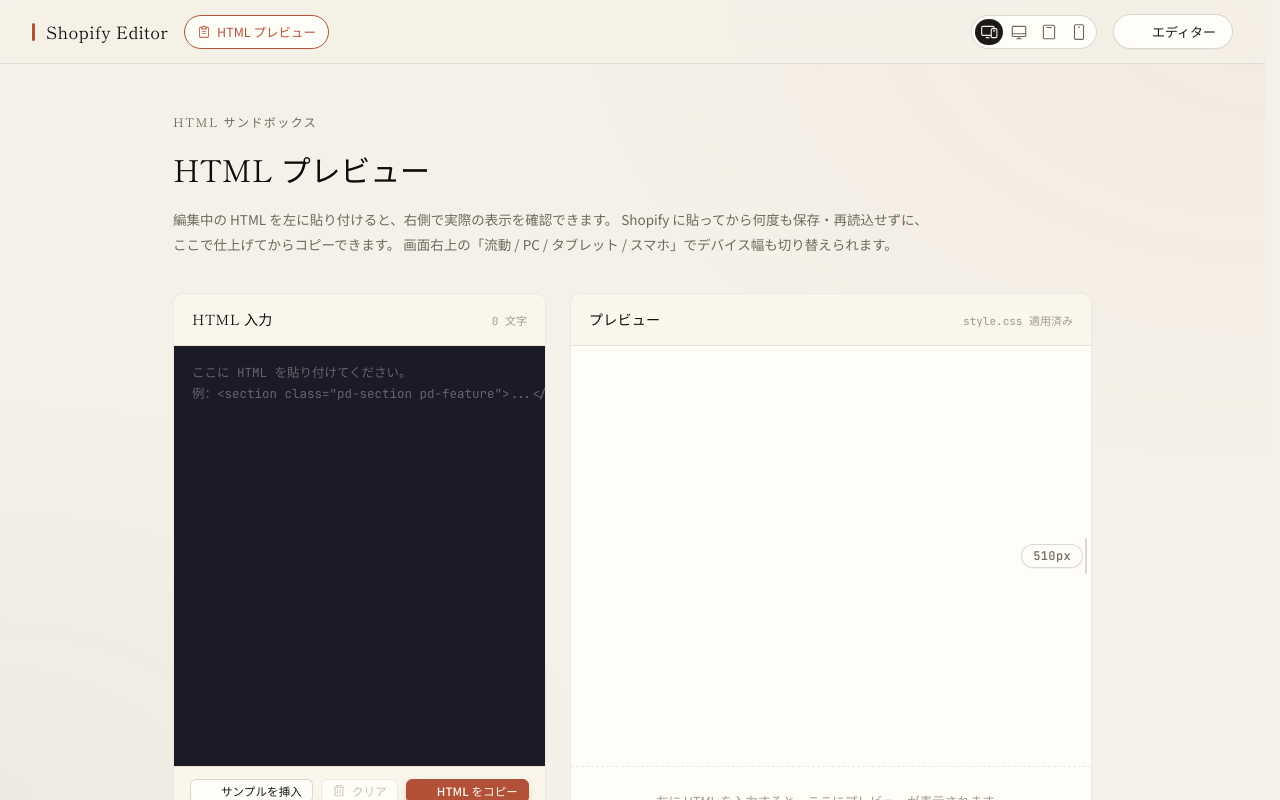
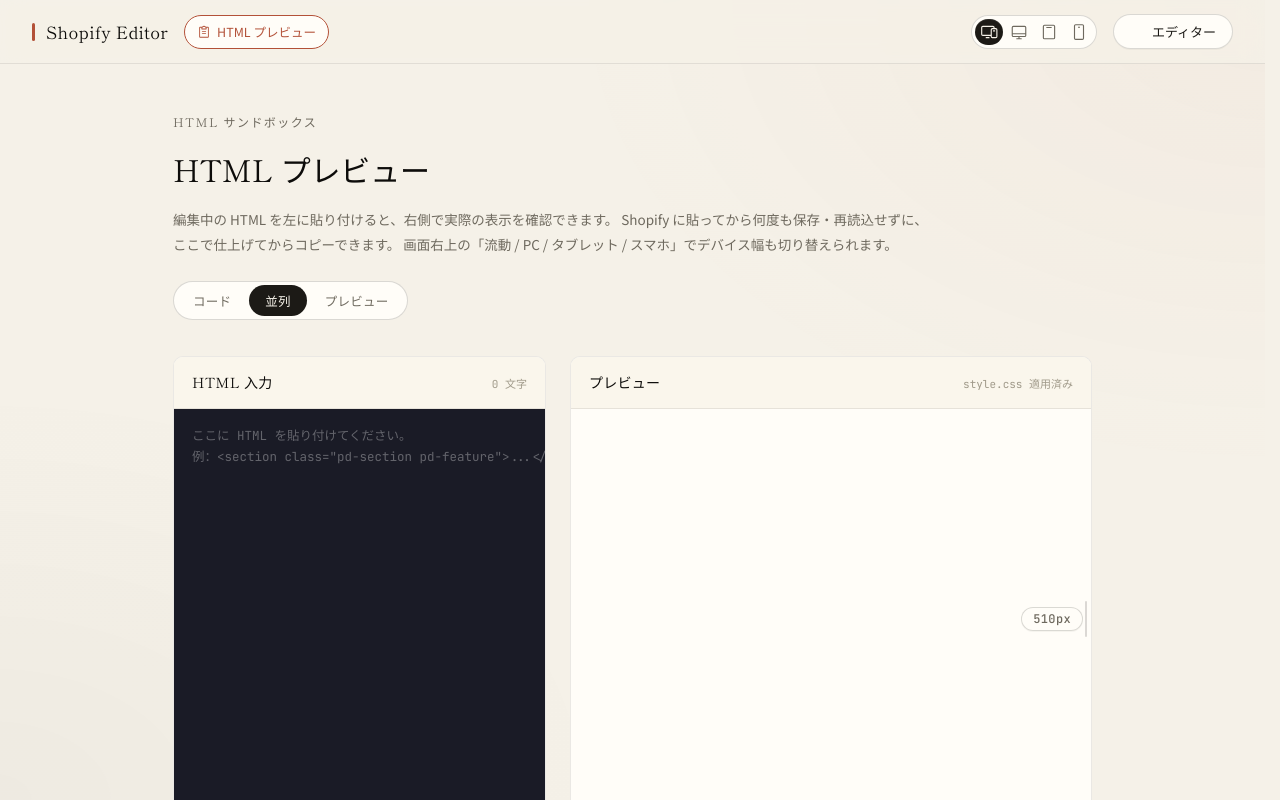
Before and after one commit to navic-nagoya/content-templates, a Vue app: page /#/preview in a window 1280 px wide. Shown: the top 800 px of the page. Built offline with nearby package versions, Linux system fonts and the light colour scheme.

Commit message:
feat: Introduce mode switcher for HTML preview with code, split, and preview views, enhancing user focus and flexibility in editing experience

```diff
--- a/src/styles/app.css
+++ b/src/styles/app.css
@@ -2211,16 +2211,60 @@ body {
   color: var(--ink-muted);
   margin: 0;
 }
+/* Mode switcher (code / split / preview) under the header. */
+.preview-view__tabs {
+  display: inline-flex;
+  margin-top: 24px;
+  padding: 3px;
+  border: 1px solid var(--line-strong);
+  background: var(--bg-elevated);
+  border-radius: 999px;
+  gap: 2px;
+}
+.preview-view__tab {
+  border: 0;
+  background: transparent;
+  padding: 6px 16px;
+  font-size: 12.5px;
+  font-weight: 500;
+  color: var(--ink-muted);
+  border-radius: 999px;
+  cursor: pointer;
+  font-family: var(--font-sans);
+  letter-spacing: 0.02em;
+  transition:
+    background 0.16s var(--ease-out),
+    color 0.16s var(--ease-out);
+}
+.preview-view__tab:hover {
+  color: var(--ink-strong);
+}
+.preview-view__tab.is-active {
+  background: var(--ink);
+  color: var(--ink-inverse);
+}
+
 .preview-view__layout {
   display: grid;
-  grid-template-columns: minmax(0, 5fr) minmax(0, 7fr);
   gap: 24px;
   align-items: start;
 }
+.preview-view__layout--split {
+  grid-template-columns: minmax(0, 5fr) minmax(0, 7fr);
+}
+.preview-view__layout--code,
+.preview-view__layout--preview {
+  grid-template-columns: minmax(0, 1fr);
+}
 @media (max-width: 1080px) {
-  .preview-view__layout {
+  .preview-view__layout--split {
     grid-template-columns: 1fr;
   }
+}
+/* In code-only mode, give the editor more vertical room — the user is
+   here to focus on writing. */
+.preview-view__layout--code .preview-view__editor {
+  min-height: min(72vh, 720px);
 }
 .preview-view__panel {
   display: flex;
--- a/src/views/PreviewView.vue
+++ b/src/views/PreviewView.vue
@@ -9,12 +9,24 @@ import { highlightShopifyHtml } from '../utils/highlight-html.js'
 // simulator the rest of the gallery uses — no Shopify round-trip needed.
 
 const STORAGE_KEY = 'shopify-editor.htmlPreview.v1'
+const VIEW_MODE_KEY = 'shopify-editor.htmlPreview.viewMode.v1'
+
+const VIEW_MODES = [
+  { id: 'code', label: 'コード', hint: '編集に集中' },
+  { id: 'split', label: '並列', hint: 'コード + プレビュー' },
+  { id: 'preview', label: 'プレビュー', hint: '画面を広く' }
+]
 
 const html = ref('')
+const viewMode = ref('split')
 
 try {
   const saved = localStorage.getItem(STORAGE_KEY)
   if (saved) html.value = saved
+  const savedMode = localStorage.getItem(VIEW_MODE_KEY)
+  if (savedMode && VIEW_MODES.some((m) => m.id === savedMode)) {
+    viewMode.value = savedMode
+  }
 } catch {
   /* ignore */
 }
@@ -22,6 +34,14 @@ try {
 watch(html, (next) => {
   try {
     localStorage.setItem(STORAGE_KEY, next)
+  } catch {
+    /* ignore */
+  }
+})
+
+watch(viewMode, (next) => {
+  try {
+    localStorage.setItem(VIEW_MODE_KEY, next)
   } catch {
     /* ignore */
   }
@@ -120,10 +140,30 @@ watch(html, (next) => {
         Shopify に貼ってから何度も保存・再読込せずに、ここで仕上げてからコピーできます。
         画面右上の「流動 / PC / タブレット / スマホ」でデバイス幅も切り替えられます。
       </p>
+      <div class="preview-view__tabs" role="tablist" aria-label="表示モード">
+        <button
+          v-for="m in VIEW_MODES"
+          :key="m.id"
+          type="button"
+          role="tab"
+          :aria-selected="viewMode === m.id"
+          :title="m.hint"
+          :class="['preview-view__tab', { 'is-active': viewMode === m.id }]"
+          @click="viewMode = m.id"
+        >
+          {{ m.label }}
+        </button>
+      </div>
     </header>
 
-    <div class="preview-view__layout">
-      <section class="preview-view__panel preview-view__panel--input">
+    <div
+      class="preview-view__layout"
+      :class="`preview-view__layout--${viewMode}`"
+    >
+      <section
+        v-show="viewMode !== 'preview'"
+        class="preview-view__panel preview-view__panel--input"
+      >
         <div class="preview-view__panel-head">
           <h3>HTML 入力</h3>
           <span class="preview-view__count">{{ charCount.toLocaleString() }} 文字</span>
@@ -181,7 +221,10 @@ watch(html, (next) => {
         </div>
       </section>
 
-      <section class="preview-view__panel preview-view__panel--preview">
+      <section
+        v-show="viewMode !== 'code'"
+        class="preview-view__panel preview-view__panel--preview"
+      >
         <div class="preview-view__panel-head">
           <h3>プレビュー</h3>
           <span class="preview-view__hint">style.css 適用済み</span>
```
